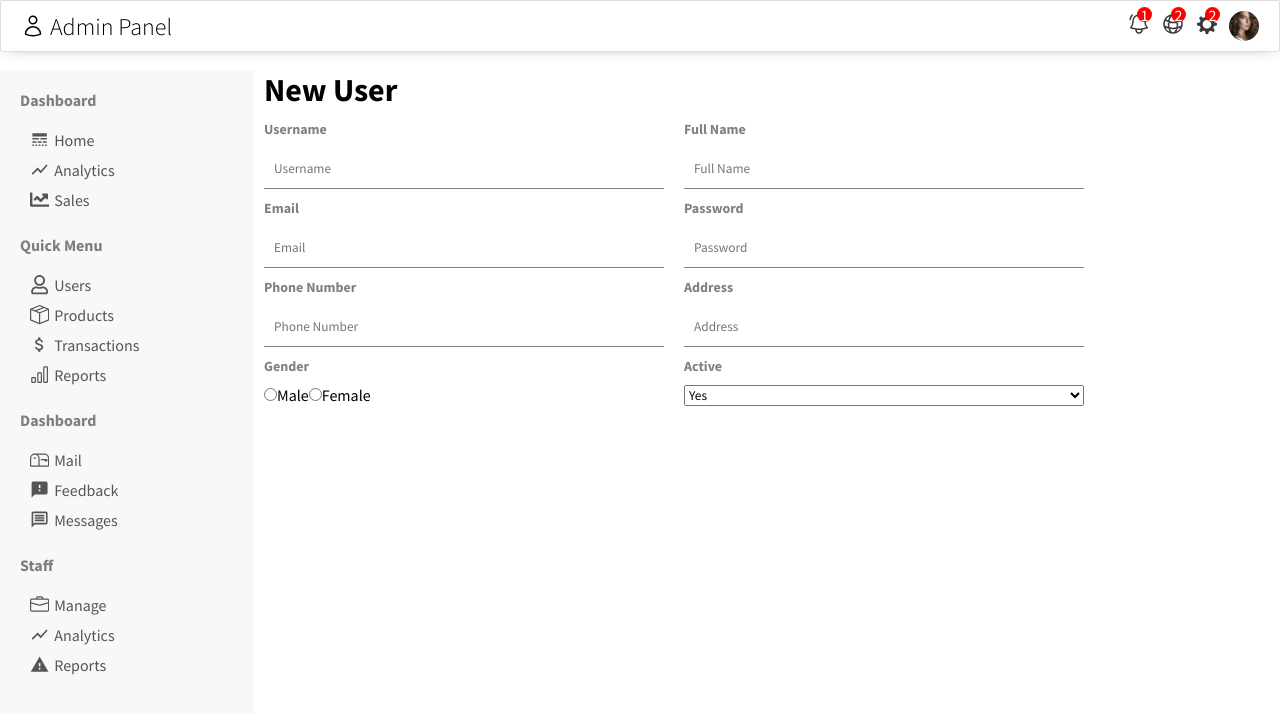
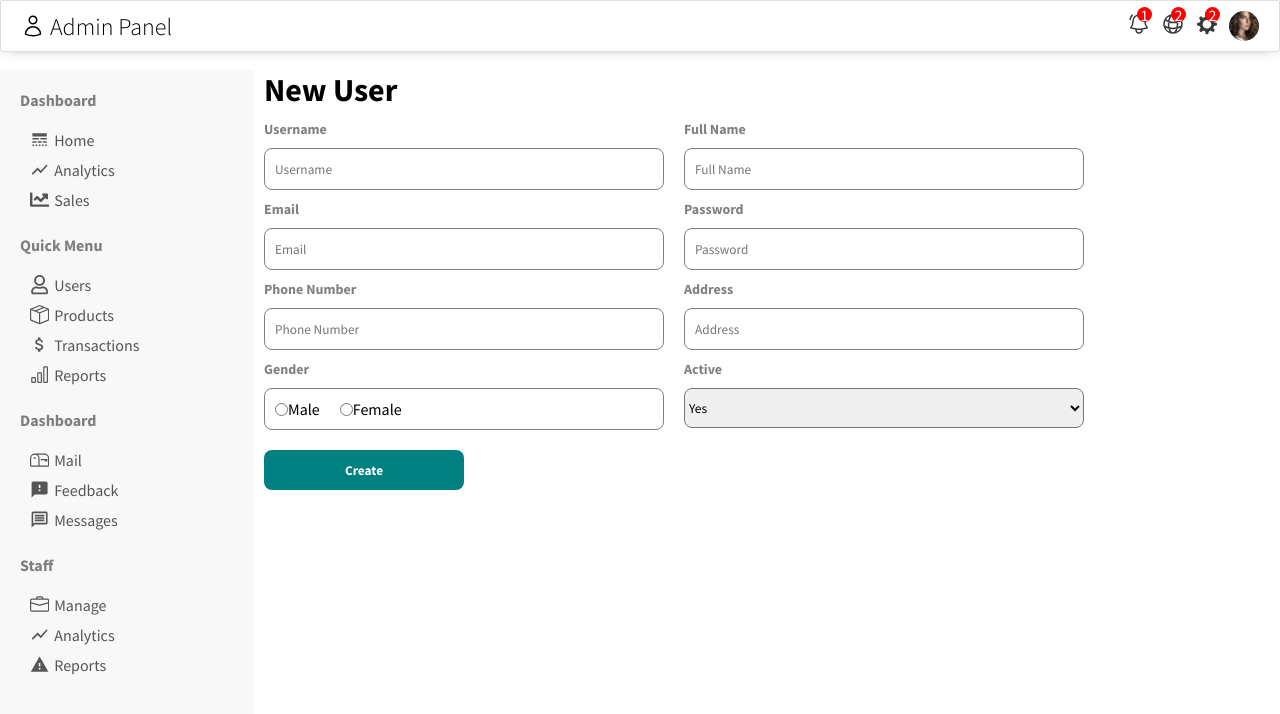
Before and after one commit to lapadatovic/ReactAdminDashboard, a React (Create React App) app in the folder admin-dashboard/: page /newUser in a window 1280 px wide. Shown: the top 714 px of the page. Built offline with nearby package versions, Linux system fonts and the light colour scheme.

Commit message:
Started Products page

```diff
--- a/admin-dashboard/src/App.js
+++ b/admin-dashboard/src/App.js
@@ -5,12 +5,14 @@ import Sidebar from "./components/sidebar/Sidebar";
 import Topbar from "./components/topbar/Topbar";
 import UserList from './components/pages/userList/UserList';
 import User from './components/pages/user/User';
+import NewUser from './components/pages/newUser/NewUser';
+import ProductList from './components/pages/productList/ProductList';
 import {
 	BrowserRouter as Router,
 	Routes,
 	Route,
 } from 'react-router-dom';
-import NewUser from './components/pages/newUser/NewUser';
+
 
 
 function App() {
@@ -24,6 +26,7 @@ function App() {
           <Route path='/users' element={<UserList/>}></Route>
           <Route path='/user/:userId' element={<User/>}></Route>
           <Route path='/newUser' element={<NewUser />}></Route>
+          <Route path='/products' element={<ProductList />}></Route>
         </Routes>
       </div>
     </Router>
--- a/admin-dashboard/src/app.css
+++ b/admin-dashboard/src/app.css
@@ -2,3 +2,8 @@
     display: flex;
     margin-top: 20px;
 }
+
+.link{
+   text-decoration: none !important;
+   color: inherit !important;
+}
--- a/admin-dashboard/src/components/pages/newUser/NewUser.js
+++ b/admin-dashboard/src/components/pages/newUser/NewUser.js
@@ -45,6 +45,9 @@ export default function NewUser() {
                     <option value="no">No</option>
                 </select>
             </div>
+            <div className="newUser-item">
+                <button className="newUser-button">Create</button>
+            </div>
         </form>
     </div>
   )
--- a/admin-dashboard/src/components/pages/newUser/newUser.css
+++ b/admin-dashboard/src/components/pages/newUser/newUser.css
@@ -26,10 +26,48 @@
 .newUser-item>input {
     height: 20px;
     padding: 10px;
-    border: none;
-    border-bottom: 1px solid gray;
+    /* border: none; */
+    border-radius: 8px;
+    border: 1px solid gray;
 
 }
 .newUser-item>input:focus {
     outline: none;
 }
+
+.newUser-genders-container {
+    display: flex;
+    align-items: center;
+    border: 1px solid gray;
+    border-radius: 8px;
+    padding: 10px;
+}
+
+.newUser-genders-container>label {
+    margin-right: 20px;
+}
+
+.newUser-select {
+    height: 40px;
+    border-radius: 8px;
+}
+
+.newUser-button {
+    width: 200px;
+    height: 40px;
+    border: none;
+    background-color: teal;
+    color: white;
+    padding:10px;
+    border-radius: 8px;
+    cursor: pointer;
+    font-weight: 600;
+    margin-top: 10px;
+}
+
+
+@media screen and (min-width: 1588px) {
+    .newUser-button{
+        margin-top: 28px;
+    }
+}
--- /dev/null
+++ b/admin-dashboard/src/components/pages/productList/ProductList.js
@@ -0,0 +1,9 @@
+import React from 'react'
+import './productList.css'
+export default function ProductList() {
+  return (
+    <div className='productList-container'>
+        ProductList
+    </div>
+  )
+}
--- /dev/null
+++ b/admin-dashboard/src/components/pages/productList/productList.css
@@ -0,0 +1,3 @@
+.productList-container{
+    flex: 4;
+}
--- a/admin-dashboard/src/components/sidebar/Sidebar.js
+++ b/admin-dashboard/src/components/sidebar/Sidebar.js
@@ -3,7 +3,7 @@ import './sidebar.css'
 import {MdShowChart,MdLineStyle,MdAttachMoney,MdFeedback,MdOutlineMessage,MdReportProblem } from 'react-icons/md'
 import {FaChartLine, FaRegUser} from 'react-icons/fa'
 import {BsBoxSeam,BsBarChart,BsMailbox,BsBriefcase} from 'react-icons/bs'
-// import { Link } from 'react-router-dom';
+import { Link } from 'react-router-dom';
 export default function Sidebar() {
   return (
     <div className='sidebar-container'>
@@ -12,10 +12,12 @@ export default function Sidebar() {
             <div className="sidebar-menu">
               <h3 className="sidebar-title">Dashboard</h3>
               <ul className="sidebar-list">
+                <Link className='link' to='/'>
                   <li className="sidebar-list-item">
                     <MdLineStyle className='sidebar-list-icon' />
                     Home
                   </li>
+                </Link>
                 <li className="sidebar-list-item">
                   <MdShowChart className='sidebar-list-icon'/>
                   Analytics
@@ -30,14 +32,18 @@ export default function Sidebar() {
             <div className="sidebar-menu">
               <h3 className="sidebar-title">Quick Menu</h3>
               <ul className="sidebar-list">
+                <Link className='link' to='/users'>
                   <li className="sidebar-list-item">
                     <FaRegUser className='sidebar-list-icon' />
                     Users
                   </li>
+                </Link>
+                <Link className='link' to='/products'>
                   <li className="sidebar-list-item">
                     <BsBoxSeam className='sidebar-list-icon'/>
                     Products
                   </li>
+                </Link>
                 <li className="sidebar-list-item">
                   < MdAttachMoney className='sidebar-list-icon'/>
                   Transactions
```
Also changed, not shown: 1 other file (tests, documents, lock files or other folders). Lines whose indentation alone changed are shown as unchanged.
